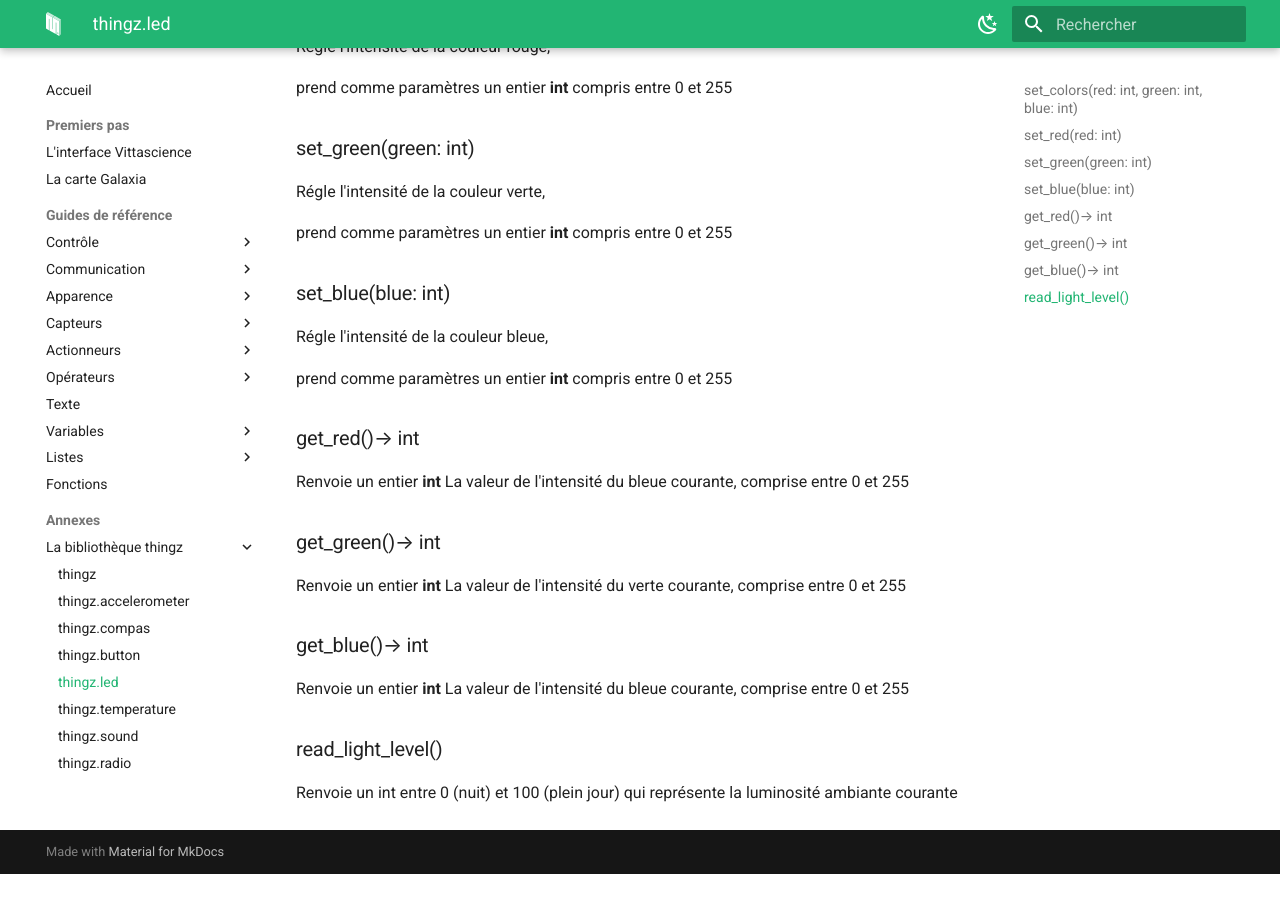
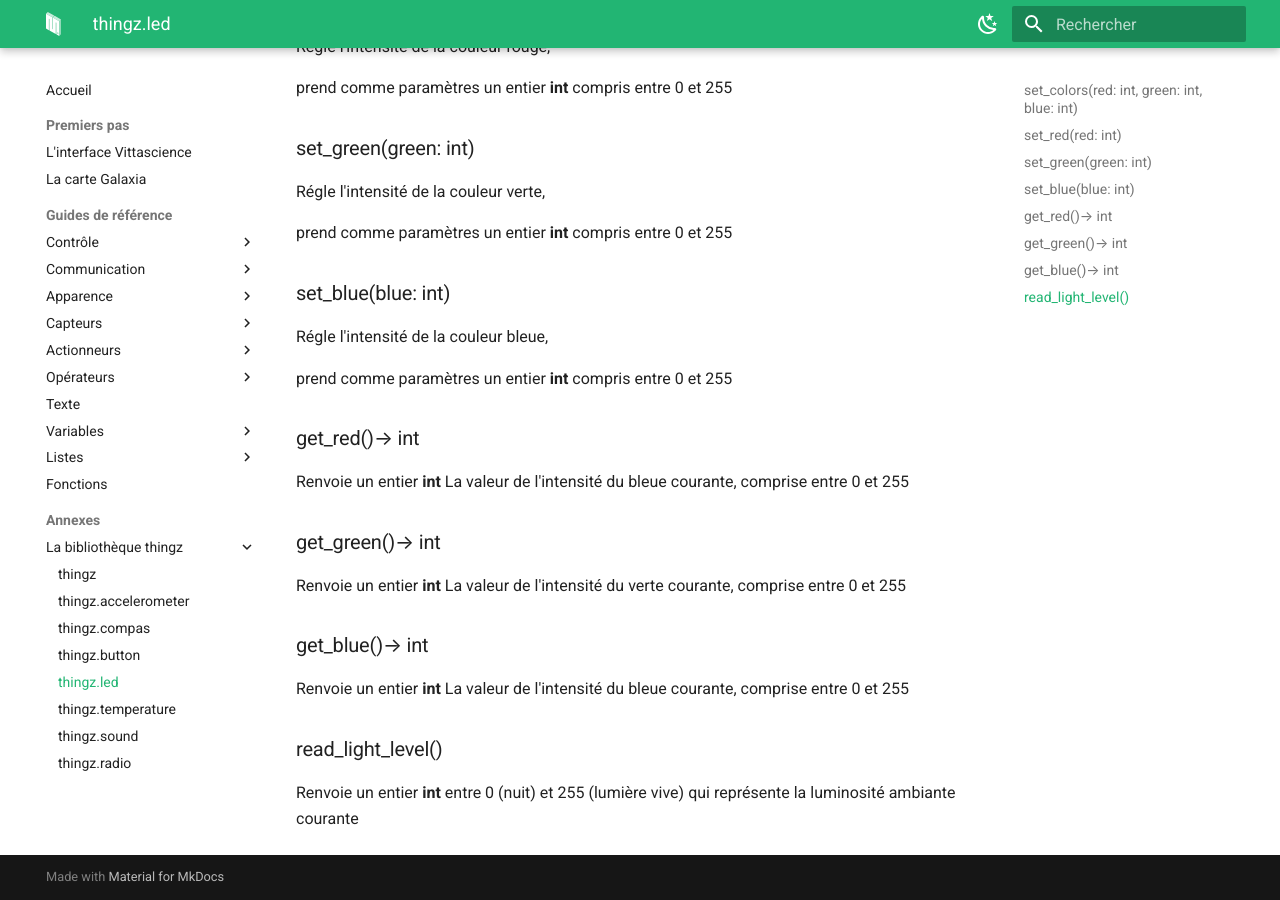
Before and after one commit to imt-atlantique/micropython_doc, an MkDocs documentation site: the page built from docs/thingz/thingz_led.md, in a window 1280 px wide and 900 px high, scrolled down 591 px. Built offline with MkDocs 1.6.1 and Material for MkDocs 9.7.7, drawn with Linux system fonts in a browser that asks for light colours; before the commit the page ends 1465 px from its top, so only the background shows below that.

Commit message:
Correction de la fonction read_light_level()

```diff
--- a/docs/thingz/thingz_led.md
+++ b/docs/thingz/thingz_led.md
@@ -56,4 +56,4 @@ Renvoie un entier **int** La valeur de l'intensité du bleue courante, comprise
 
 
 ### read_light_level()
-Renvoie un int entre 0 (nuit) et 100 (plein jour) qui représente la luminosité ambiante courante
+Renvoie un entier **int** entre 0 (nuit) et 255 (lumière vive) qui représente la luminosité ambiante courante
```
